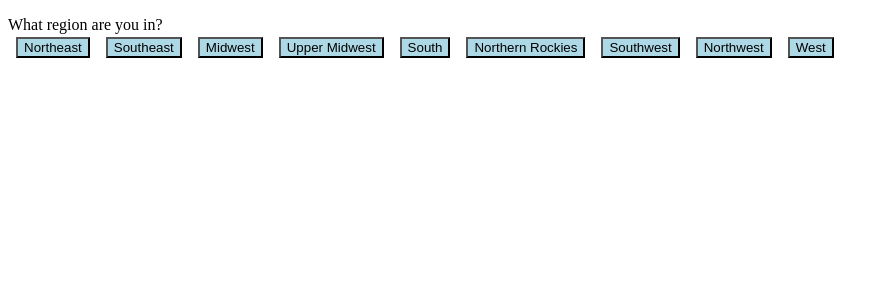
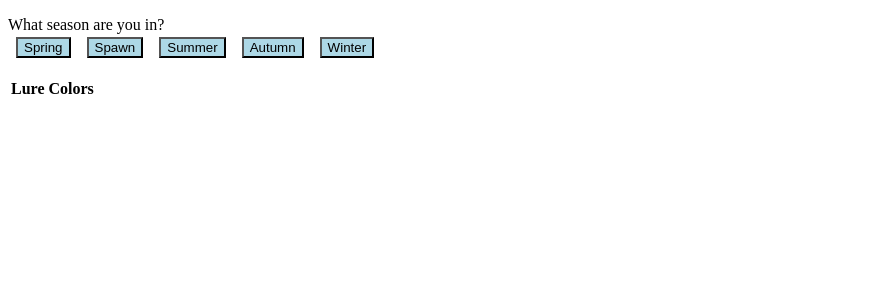
Before and after one commit to lieutdan13/lure-picker, a React (Create React App) app: page / in a window 1280 px wide. Shown: the top 300 px of the page, without its empty margins (0-888 px from the left). Built offline with nearby package versions, Linux system fonts and the light colour scheme.

Commit message:
filter set of lures based off of questions answered
- add sample data to test
- adjust the answers to the questions
- display a table of lures
- filter the lures based on the answers to the questions

```diff
--- /dev/null
+++ b/src/components/LureItem.js
@@ -0,0 +1,12 @@
+const LureItem = (props) => {
+  const { lure } = props;
+
+  return (
+    <tr>
+      <td>{lure.lure_type}</td>
+      <td>{lure.colors.join(", ")}</td>
+    </tr>
+  );
+};
+
+export default LureItem;
--- /dev/null
+++ b/src/components/LureList.js
@@ -0,0 +1,34 @@
+import React from "react";
+
+import { lureData } from "../data";
+import LureItem from "./LureItem";
+
+const LureList = (props) => {
+  const { filters } = props;
+
+  const filteredLures = Object.entries(lureData).map(([idx, lure]) => {
+    const isFiltered =
+      lure.filters.season === filters.season &&
+      lure.filters.water_temp === filters.water_temp &&
+      lure.filters.water_clarity === filters.water_clarity;
+    return (
+      <React.Fragment key={idx}>
+        {isFiltered && <LureItem lure={lure} />}
+      </React.Fragment>
+    );
+  });
+
+  return (
+    <table>
+      <thead>
+        <tr>
+          <th>Lure</th>
+          <th>Colors</th>
+        </tr>
+      </thead>
+      <tbody>{filteredLures}</tbody>
+    </table>
+  );
+};
+
+export default LureList;
--- a/src/components/MultiStepForm.js
+++ b/src/components/MultiStepForm.js
@@ -7,9 +7,9 @@ import WaterTemp from "./WaterTemp";
 import WaterClarity from "./WaterClarity";
 import WaterSpeed from "./WaterSpeed";
 import Submit from "./MultiStepSubmit";
+import LureList from "./LureList";
 
 const MultiStepForm = () => {
-  const [currentStep, setCurrentStep] = useState("region");
   const [formData, setFormData] = useState({
     region: "",
     season: "",
@@ -20,14 +20,15 @@ const MultiStepForm = () => {
     water_speed: ""
   });
   const components = [
-    [Region, "region"],
     [Season, "season"],
-    [AirTemp, "air_temp"],
-    [CloudCover, "cloud_cover"],
     [WaterTemp, "water_temp"],
-    [WaterClarity, "water_clarity"],
-    [WaterSpeed, "water_speed"]
+    [WaterClarity, "water_clarity"]
+    // [Region, "region"],
+    // [AirTemp, "air_temp"],
+    // [CloudCover, "cloud_cover"],
+    // [WaterSpeed, "water_speed"]
   ];
+  const [currentStep, setCurrentStep] = useState(components[0][1]);
   const submitBackStep = components[components.length - 1][1];
 
   const handleChange = (event) => {
@@ -73,6 +74,7 @@ const MultiStepForm = () => {
   return (
     <>
       {questions}
+      <LureList filters={formData} />
       {currentStep === "submit" && (
         <Submit
           data={formData}
--- a/src/components/MultiStepSubmit.js
+++ b/src/components/MultiStepSubmit.js
@@ -8,6 +8,7 @@ const Submit = (props) => {
   ));
   return (
     <div>
+      <b>State</b>
       <ul>{listItems}</ul>
       <button onClick={back}>Back</button>
       <button type="submit">Submit</button>
--- a/src/components/Season.js
+++ b/src/components/Season.js
@@ -8,6 +8,7 @@ const Season = (props) => {
 
   const fieldOptions = [
     { value: "spring", label: "Spring" },
+    { value: "spawn", label: "Spawn" },
     { value: "summer", label: "Summer" },
     { value: "autumn", label: "Autumn" },
     { value: "winter", label: "Winter" }
--- a/src/components/WaterTemp.js
+++ b/src/components/WaterTemp.js
@@ -8,9 +8,10 @@ const WaterTemp = (props) => {
 
   const fieldOptions = [
     { value: "unknown", label: "I don't know" },
+    { value: "40-49", label: "40°F-49°F" },
     { value: "50-59", label: "50°F-59°F" },
-    { value: "60-69", label: "60°F-69°F" },
-    { value: ">70", label: ">70°F" }
+    { value: "60-79", label: "60°F-79°F" },
+    { value: ">80", label: ">80°F" }
   ];
 
   const { data, handleChange, next, back } = props;
--- /dev/null
+++ b/src/data.js
@@ -0,0 +1,128 @@
+export const lureData = [
+  {
+    lure_type: "Suspending Jerkbait",
+    filters: {
+      water_clarity: "clear",
+      season: "spring",
+      water_temp: "40-49"
+    },
+    colors: ["silver", "gold", "clown"]
+  },
+  {
+    lure_type: "Plastic Worm",
+    filters: {
+      water_clarity: "clear",
+      season: "spring",
+      water_temp: "40-49"
+    },
+    colors: ["black", "purple", "red shad"]
+  },
+  {
+    lure_type: "Stickworm",
+    filters: {
+      water_clarity: "clear",
+      season: "summer",
+      water_temp: ">80"
+    },
+    colors: ["watermelon", "smoke", "blue"]
+  },
+  {
+    lure_type: "Jigging Spoon",
+    filters: {
+      water_clarity: "clear",
+      season: "summer",
+      water_temp: ">80"
+    },
+    colors: ["silver"]
+  },
+  {
+    lure_type: "Jig-and-pig",
+    filters: {
+      water_clarity: "muddy",
+      season: "spawn",
+      water_temp: "60-79"
+    },
+    colors: ["black/blue", "black/chartreuse", "red/black"]
+  },
+  {
+    lure_type: "Tube",
+    filters: {
+      water_clarity: "muddy",
+      season: "spawn",
+      water_temp: "60-79"
+    },
+    colors: ["watermelon", "black/chartreuse", "black/blue"]
+  },
+  {
+    lure_type: "Grub",
+    filters: {
+      water_clarity: "clear",
+      season: "spawn",
+      water_temp: "60-79"
+    },
+    colors: ["smoke", "pumpkin", "chartreuse"]
+  },
+  {
+    lure_type: "Soft Plastic Jerkbait",
+    filters: {
+      water_clarity: "clear",
+      season: "spawn",
+      water_temp: "60-79"
+    },
+    colors: ["watermelon", "chartreuse", "shad"]
+  },
+  {
+    lure_type: "Tube",
+    filters: {
+      water_clarity: "muddy",
+      season: "autumn",
+      water_temp: "50-59"
+    },
+    colors: ["watermelon", "black/chartreuse", "black/blue"]
+  },
+  {
+    lure_type: "Grub",
+    filters: {
+      water_clarity: "clear",
+      season: "autumn",
+      water_temp: "50-59"
+    },
+    colors: ["smoke", "pumpkin", "chartreuse"]
+  },
+  {
+    lure_type: "Jig-and-pig",
+    filters: {
+      water_clarity: "muddy",
+      season: "spring",
+      water_temp: "40-49"
+    },
+    colors: ["black/blue", "black/chartreuse", "red/black"]
+  },
+  {
+    lure_type: "Suspending Jerkbait",
+    filters: {
+      water_clarity: "clear",
+      season: "spring",
+      water_temp: "40-49"
+    },
+    colors: ["silver", "gold", "clown"]
+  },
+  {
+    lure_type: "Jig-and-pig",
+    filters: {
+      water_clarity: "muddy",
+      season: "winter",
+      water_temp: "40-49"
+    },
+    colors: ["black/blue", "black/chartreuse", "red/black"]
+  },
+  {
+    lure_type: "Suspending Jerkbait",
+    filters: {
+      water_clarity: "clear",
+      season: "winter",
+      water_temp: "40-49"
+    },
+    colors: ["silver", "gold", "clown"]
+  }
+];
```
